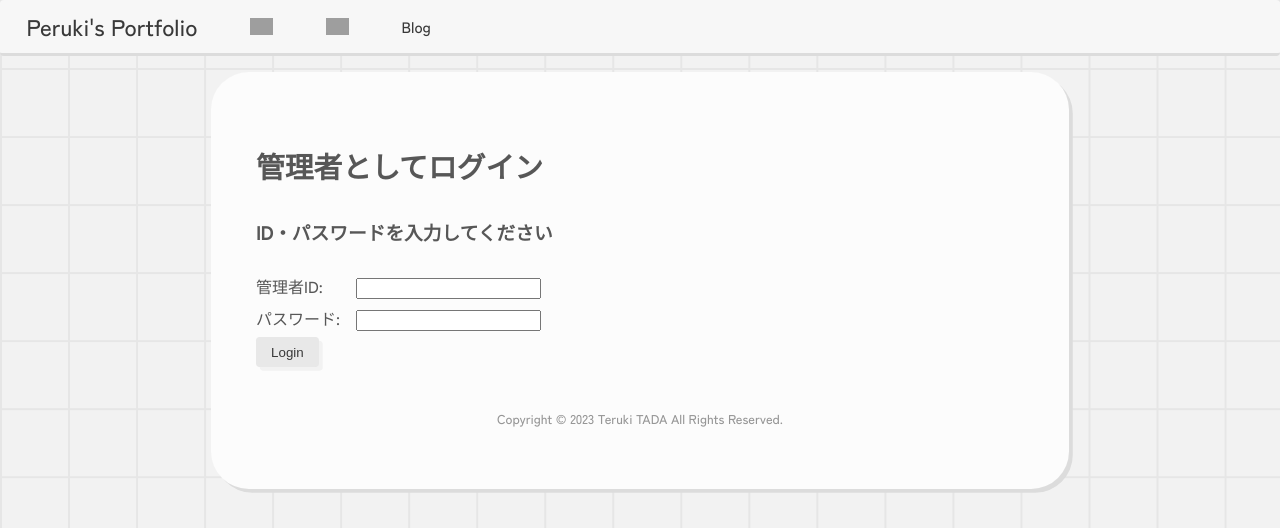
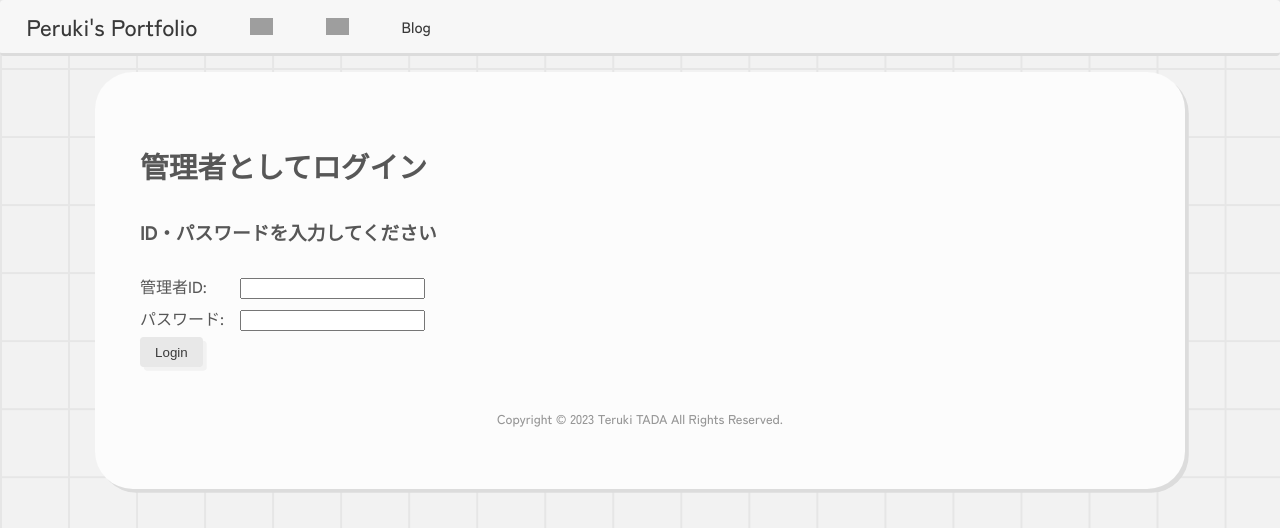
Before and after one commit to TadaTeruki/portfolio-front-next, a Next.js app: page /login in a window 1280 px wide. Shown: the top 528 px of the page. Built offline with nearby package versions, Linux system fonts and the light colour scheme; grey boxes are pictures that could not be loaded.

Commit message:
[update] デザインの改善

```diff
--- a/components/all/base/base.module.css
+++ b/components/all/base/base.module.css
@@ -1,7 +1,6 @@
 .main {
     margin: 2vh auto;
-    width: 60%;
-    min-width: 600px;
+    max-width: 1000px;
     padding: 12mm;
     border-radius: 10mm;
     line-height: 2;
--- a/components/all/indentbox/indentbox.module.css
+++ b/components/all/indentbox/indentbox.module.css
@@ -1,4 +1,11 @@
 .main {
-    margin: 0 1vw;
-    padding: 0 1vw;
+    margin: 0 4mm;
+    padding: 0 4mm;
 }
+
+@media screen and (max-width: 800px) {
+    .main {
+        margin: 0 2mm;
+        padding: 0 2mm;
+    }
+}
--- /dev/null
+++ b/components/all/scrollbox/scrollbox.module.css
@@ -0,0 +1,5 @@
+.main {
+    overflow-x: scroll;
+    white-space: nowrap;
+    text-overflow: ellipsis;
+}
--- a/components/blog/articles/list/list.tsx
+++ b/components/blog/articles/list/list.tsx
@@ -35,7 +35,7 @@ const Unit = (props: { article: any }) => {
                         />
                         <TagTable tags={props.article.tags} />
                     </div>
-                    <img src={props.article.thumbnail} className={styles.thumbnail} />
+                    <img src={props.article.thumbnail} alt={props.article.title} className={styles.thumbnail} />
                 </div>
             </div>
         </PlainLink>
--- a/components/toppage/perufetch/perufetch.module.css
+++ b/components/toppage/perufetch/perufetch.module.css
@@ -22,6 +22,10 @@
     overflow-x: auto;
 }
 
+.link {
+    text-decoration: underline;
+    color: inherit;
+}
 
 @media screen and (max-width: 800px) {
     .main {
--- a/components/toppage/perufetch/perufetch.tsx
+++ b/components/toppage/perufetch/perufetch.tsx
@@ -6,7 +6,7 @@ const Perufetch = (props: {context: string}) => {
             <div className={styles.container}>
                 $ perufetch
                 {props.context} <br />
-                See: https://github.com/TadaTeruki/perufetch
+                See: <a className={styles.link} href="https://github.com/TadaTeruki/perufetch">https://github.com/TadaTeruki/perufetch</a>
             </div>
         </div>
     );
```
Also changed, not shown: components/all/scrollbox/scrollbox.tsx (added, +7 -0 lines), pages/index.tsx (+14 -6 lines).
